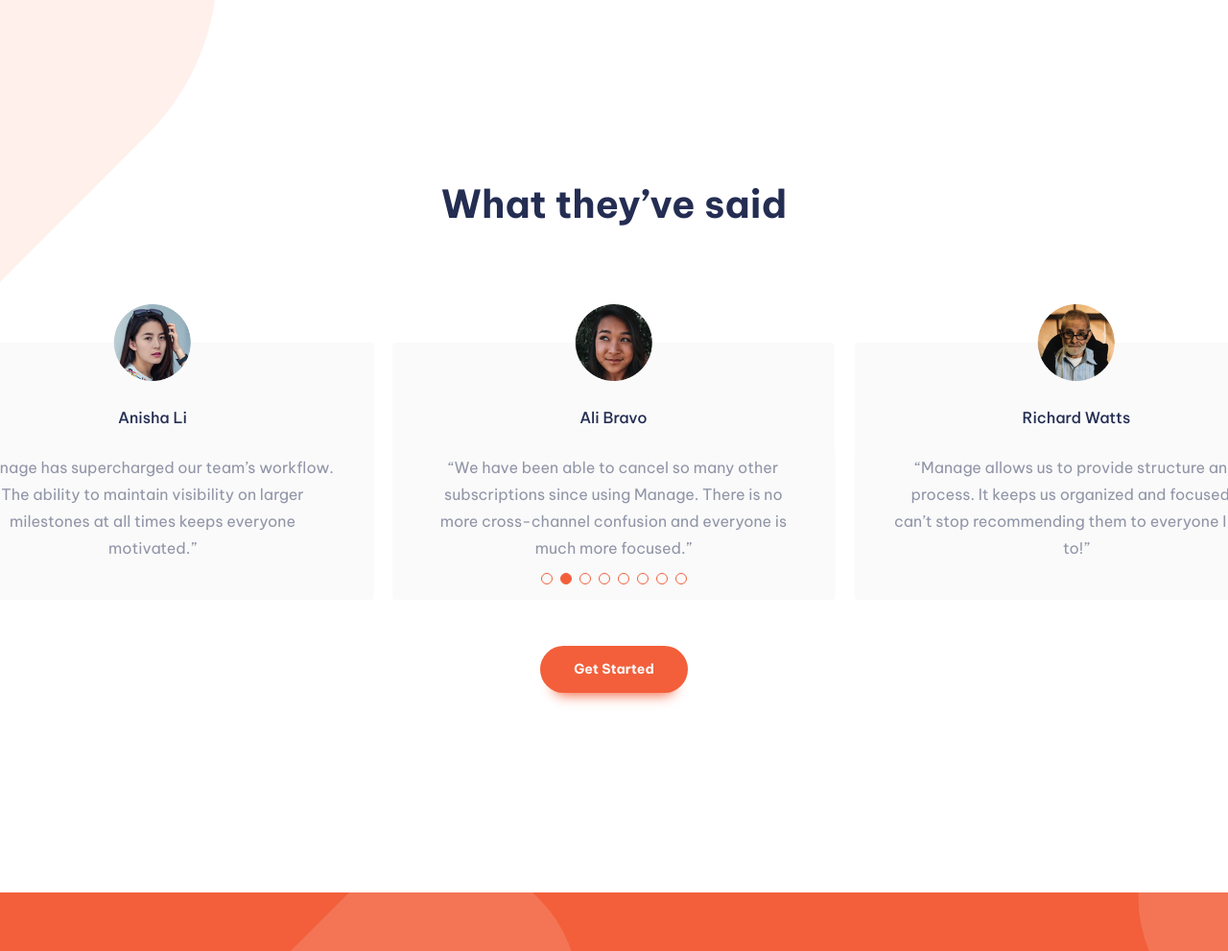
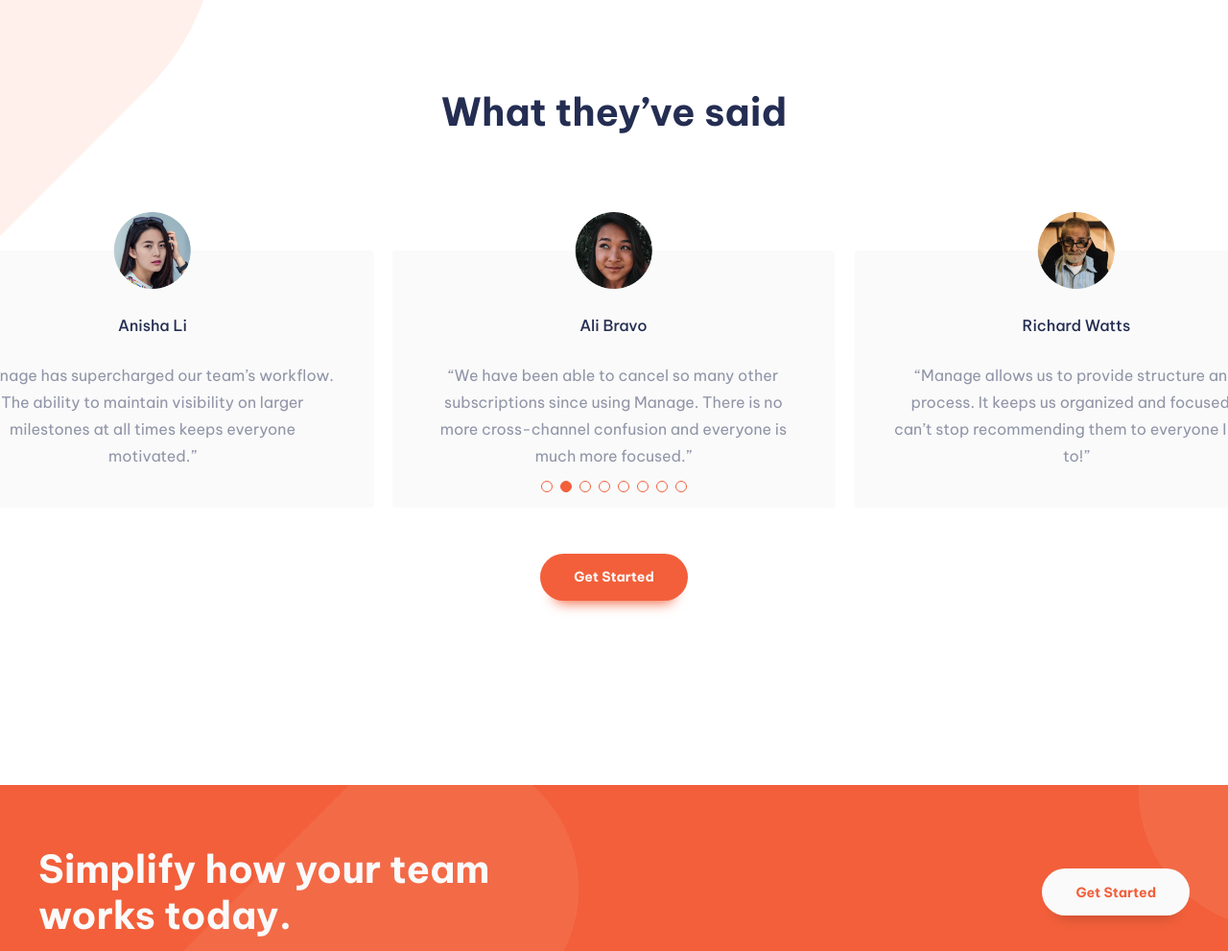
Before and after one commit to Nazhdaque/fem-manage-landing-page, a website built with Vite: page index.html in a window 1280 px wide. Shown: the part 1521-2512 px from the top of the page at 96% size. Built offline with nearby package versions, Linux system fonts and the light colour scheme; what just-validate would draw is missing.

Commit message:
minor styles corrections

```diff
--- a/css/components/blobs.css
+++ b/css/components/blobs.css
@@ -27,6 +27,7 @@
 	}
 
 	.bottom-blobs {
+		--opacity: 0.075;
 		isolation: isolate;
 	}
 
@@ -34,13 +35,13 @@
 		transform: scale(0.66);
 		top: -15rem;
 		left: -7rem;
-		opacity: 0.15;
+		opacity: var(--opacity);
 	}
 
 	.bottom-blobs::after {
 		transform: scale(0.66);
 		top: -37rem;
 		left: 63rem;
-		opacity: 0.15;
+		opacity: var(--opacity);
 	}
 }
--- a/css/parts/header.css
+++ b/css/parts/header.css
@@ -3,7 +3,7 @@
 		display: grid;
 		grid-template-columns: max-content 1fr max-content;
 		place-items: center;
-		margin-block: 4rem 12rem;
+		margin-block: 3rem 10rem;
 		z-index: 1;
 	}
 
--- a/css/parts/parts_specific_styles.css
+++ b/css/parts/parts_specific_styles.css
@@ -25,7 +25,7 @@
 
 	/* about section specific styles */
 	.about-section {
-		margin-bottom: 12rem;
+		margin-bottom: 9rem;
 	}
 
 	.about-section .title-md {
@@ -41,7 +41,7 @@
 	/* slider section specific styles */
 	.slider-section {
 		text-align: center;
-		margin-bottom: 10rem;
+		margin-bottom: 9rem;
 	}
 
 	.slider-section .title-md {
```
